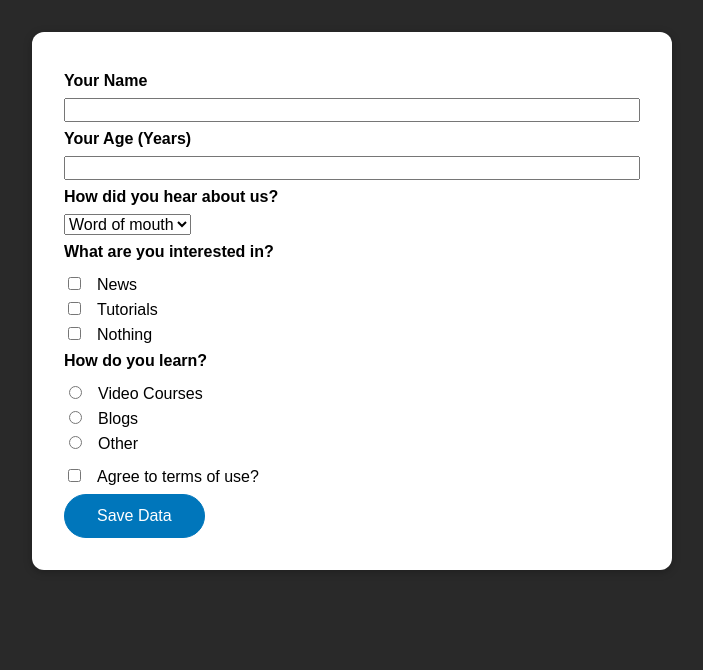
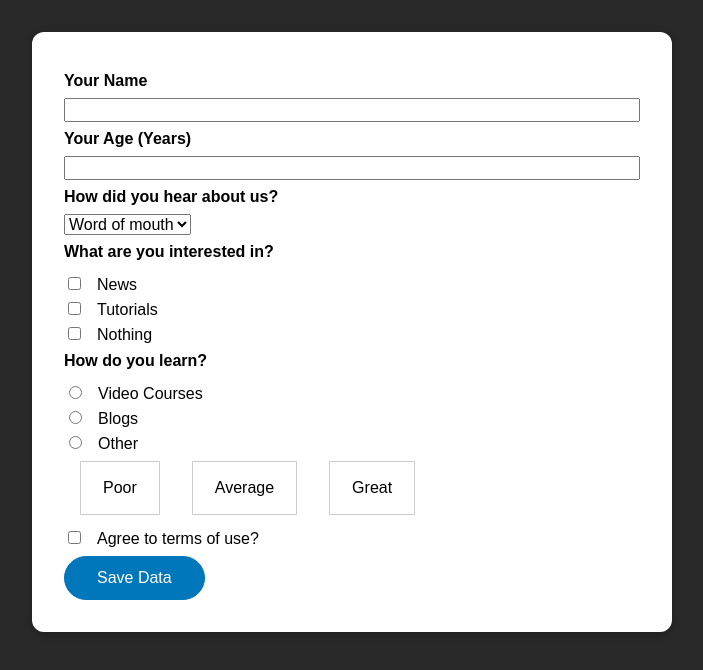
Before and after one commit to plamen5rov/vue-forms-prj, a Vue app: page / in a window 1280 px wide. Shown: the top 670 px of the page, without its empty margins (288-991 px from the left). Built offline with nearby package versions, Linux system fonts and the light colour scheme; the HTML template or start-up script is replaced by a standard one.

Commit message:
Building a Custom Control Component

```diff
--- /dev/null
+++ b/src/components/RatingControl.vue
@@ -0,0 +1,61 @@
+<template>
+  <ul>
+    <li :class="{active: activeOption === 'poor'}">
+      <button type="button" @click="activate('poor')">Poor</button>
+    </li>
+    <li :class="{active: activeOption === 'average'}">
+      <button type="button" @click="activate('average')">Average</button>
+    </li>
+    <li :class="{active: activeOption === 'great'}">
+      <button type="button" @click="activate('great')">Great</button>
+    </li>
+  </ul>
+</template>
+
+<script>
+export default {
+  data() {
+    return {
+      activeOption: null,
+    };
+  },
+  methods: {
+    activate(option) {
+      this.activeOption = option;
+    },
+  },
+};
+</script>
+
+<style scoped>
+.active {
+  border-color: #a00078;
+}
+
+.active button {
+  color: #a00078;
+}
+
+ul {
+  list-style: none;
+  margin: 0.5rem 0;
+  padding: 0;
+  display: flex;
+}
+
+li {
+  margin: 0 1rem;
+  border: 1px solid #ccc;
+  padding: 1rem;
+  display: flex;
+  justify-content: center;
+  align-items: center;
+}
+
+button {
+  font: inherit;
+  border: none;
+  background-color: transparent;
+  cursor: pointer;
+}
+</style>
--- a/src/components/TheForm.vue
+++ b/src/components/TheForm.vue
@@ -60,6 +60,9 @@
       </div>
     </div>
     <div class="form-control">
+      <rating-control></rating-control>
+    </div>
+    <div class="form-control">
       <input type="checkbox" id="confirm-terms" name="confirm-terms" v-model="confirm" />
       <label for="confirm-terms">Agree to terms of use?</label>
     </div>
@@ -70,7 +73,12 @@
 </template>
 
 <script>
+import RatingControl from './RatingControl.vue';
+
 export default {
+  components: {
+    RatingControl
+  },
   data() {
     return {
       userName: '',
```
